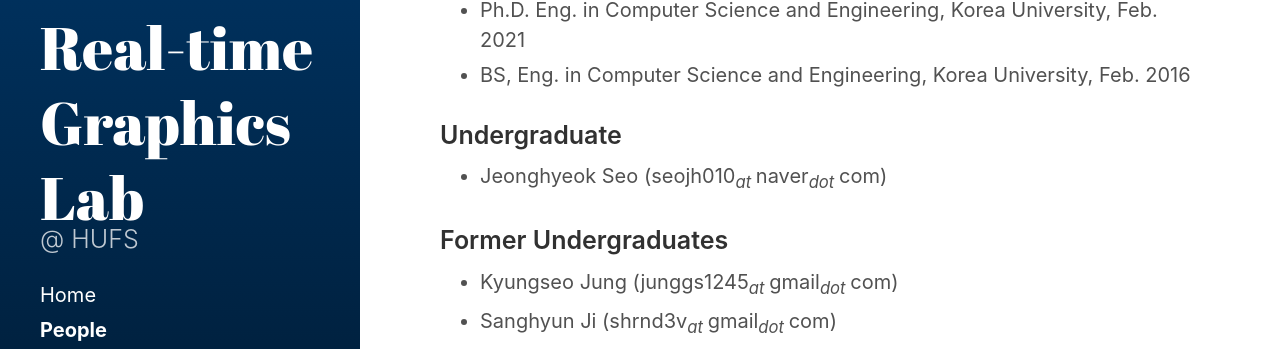
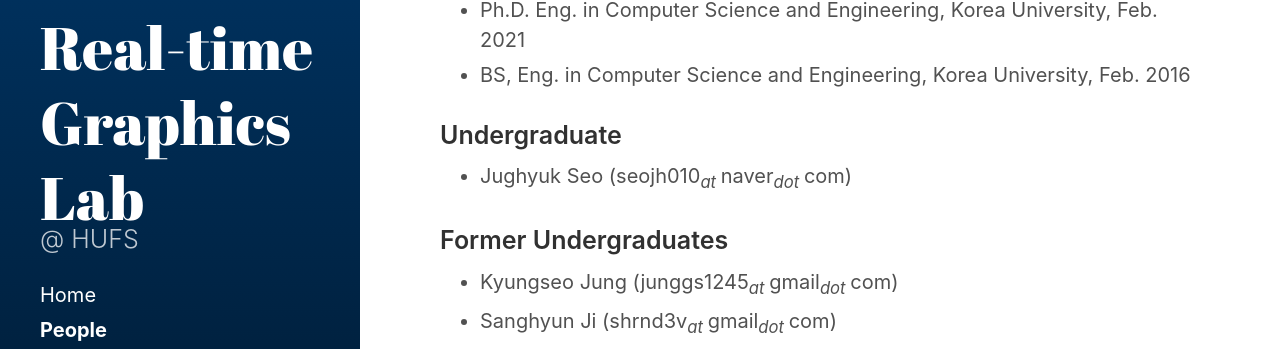
Before and after one commit to God-eunger/God-eunger.github.io, a Jekyll site: the page built from people/index.md, in a window 1280 px wide. Shown: the part 377-726 px from the top of the page. Built offline with Jekyll 4.4.1, drawn with Linux system fonts in a browser that asks for light colours.

Commit message:
Update index.md

```diff
--- a/people/index.md
+++ b/people/index.md
@@ -21,7 +21,7 @@
 
 ### Undergraduate
 
- * Jeonghyeok Seo (seojh010<sub><i>at </i></sub>naver<sub><i>dot </i></sub>com)
+ * Jughyuk Seo (seojh010<sub><i>at </i></sub>naver<sub><i>dot </i></sub>com)
 
 ### Former Undergraduates
 
```
